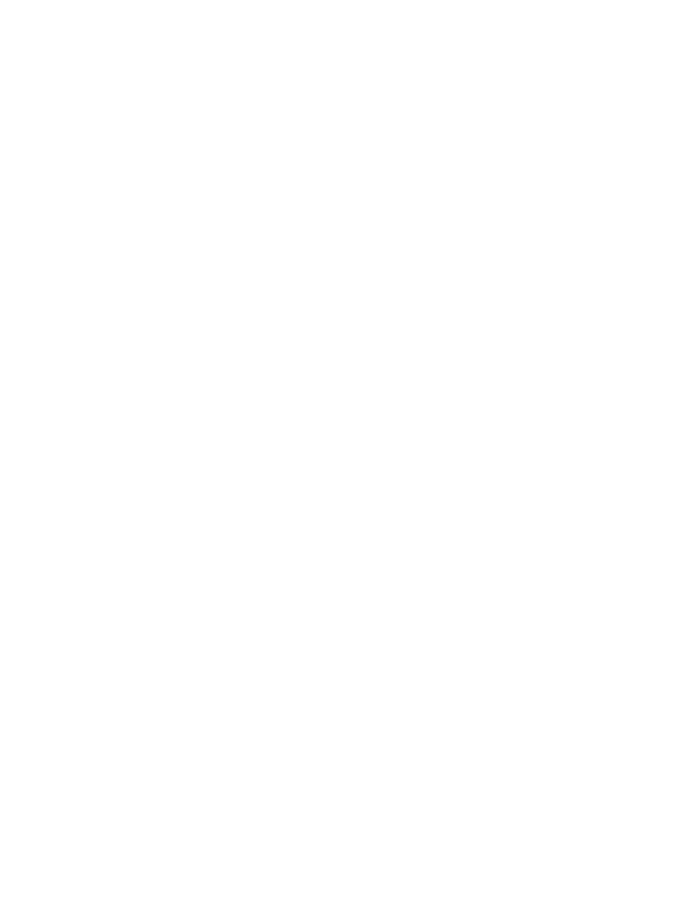
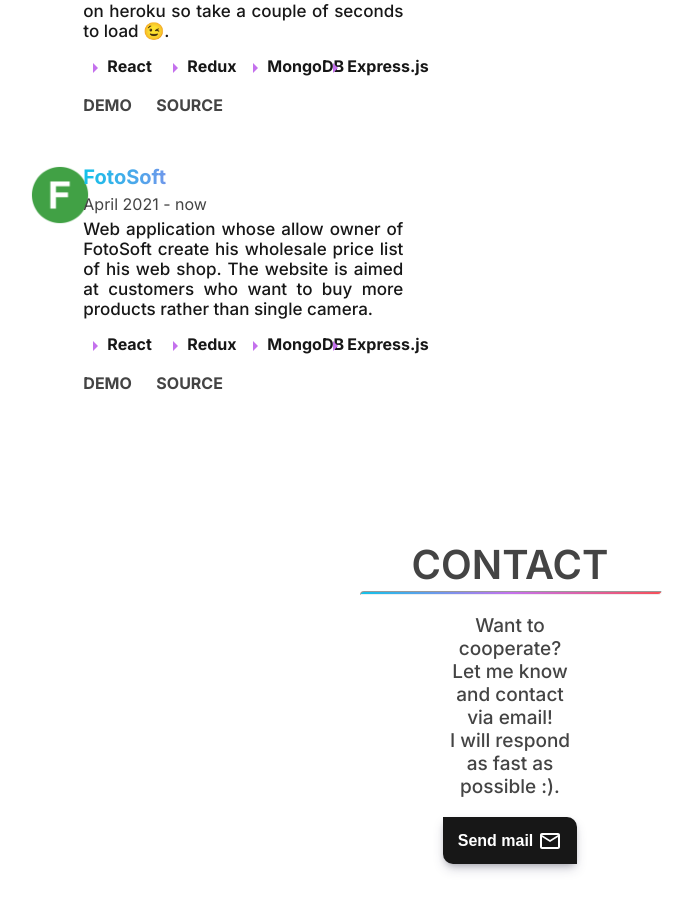
Before and after one commit to malrajmund/myPortfolio, a React (Create React App) app: page / in a window 1280 px wide. Shown: the part 1698-2608 px from the top of the page, without its empty margins (130-823 px from the left). Before the commit the page ends 1440 px from the top, so only its background shows below. Built offline with nearby package versions, Linux system fonts and the light colour scheme.

Commit message:
Finished responsive designe for mobile

```diff
--- a/src/App.js
+++ b/src/App.js
@@ -30,6 +30,8 @@ function App() {
         <Navbar />
         <Landing />
         <About />
+        <Portfolio />
+        <Contact />
       </ThemeProvider>
     </>
   );
--- a/src/components/About/About.js
+++ b/src/components/About/About.js
@@ -27,7 +27,8 @@ const useStyles = makeStyles((theme) => ({
     marginTop: "50px",
     color: theme.palette.tertiary.main,
     [theme.breakpoints.down("md")]: {
-      fontSize: "25px",
+      fontSize: "35px",
+      marginLeft: "5%",
     },
   },
   infoContainer: {
@@ -87,7 +88,7 @@ const About = () => {
       className={classes.titleGrid}
       wrap='nowrap'
     >
-      <Grid item xs={12} sm={12} md={12} lg={6} xl={4} className={classes.info}>
+      <Grid item xs={12} sm={12} md={12} lg={6} xl={6} className={classes.info}>
         <Grid
           container
           alignItems='center'
--- a/src/components/Contact/Contact.js
+++ b/src/components/Contact/Contact.js
@@ -9,6 +9,9 @@ const useStyles = makeStyles((theme) => ({
     width: "100%",
     height: "80vh",
     backgroundColor: theme.palette.primary.main,
+    [theme.breakpoints.down("md")]: {
+      marginTop: "100%",
+    },
   },
   title: {
     fontSize: "40px",
@@ -17,6 +20,10 @@ const useStyles = makeStyles((theme) => ({
     textAlign: "center",
     display: "flex",
     justifyContent: "center",
+    [theme.breakpoints.down("md")]: {
+      fontSize: "35px",
+      marginLeft: "5%",
+    },
   },
   underline: {
     background: theme.palette.gradient,
@@ -32,6 +39,10 @@ const useStyles = makeStyles((theme) => ({
     fontSize: "19px",
     marginLeft: "40%",
     marginRight: "40%",
+    [theme.breakpoints.down("md")]: {
+      marginLeft: "0%",
+      marginRight: "0%",
+    },
   },
 }));
 
--- a/src/components/Navbar/Navbar.js
+++ b/src/components/Navbar/Navbar.js
@@ -131,10 +131,17 @@ const useStyles = makeStyles((theme) => ({
       float: "right",
       minWidth: "50px",
       minHeight: "50px",
+      "&:hover": {
+        color: theme.palette.dark.main,
+        cursor: "pointer",
+      },
     },
   },
   menuContainer: {
-    //marginLeft: "50px",
+    display: "none",
+    [theme.breakpoints.down("md")]: {
+      display: "block",
+    },
   },
 }));
 
--- a/src/components/Portfolio/Portfolio.js
+++ b/src/components/Portfolio/Portfolio.js
@@ -10,6 +10,9 @@ const useStyles = makeStyles((theme) => ({
     width: "100%",
     height: "80vh",
     backgroundColor: theme.palette.primary.main,
+    [theme.breakpoints.down("md")]: {
+      marginTop: "200%",
+    },
   },
   bar: {
     width: "30%",
@@ -24,6 +27,10 @@ const useStyles = makeStyles((theme) => ({
     marginBottom: "50px",
     color: theme.palette.tertiary.main,
     float: "right",
+    [theme.breakpoints.down("md")]: {
+      fontSize: "30px",
+      float: "left",
+    },
   },
   infoContainer: {
     //paddingLeft: "25%",
@@ -38,6 +45,11 @@ const useStyles = makeStyles((theme) => ({
   },
   titleDiv: {
     float: "right",
+    [theme.breakpoints.down("md")]: {
+      float: "left",
+      marginLeft: "10%",
+      textAlign: "center",
+    },
   },
   projectContainer: {
     float: "right",
@@ -54,7 +66,7 @@ const Portfolio = () => {
       justifyContent='flex-start'
       className={classes.titleGrid}
     >
-      <Grid item xs={6} sm={6} md={6} lg={6} xl={8}>
+      <Grid item xs={12} sm={12} md={6} lg={6} xl={8}>
         <Grid
           container
           alignItems='center'
--- a/src/components/Portfolio/Projects/Project.js
+++ b/src/components/Portfolio/Projects/Project.js
@@ -8,6 +8,10 @@ const useStyles = makeStyles((theme) => ({
     marginTop: "20px",
     marginBottom: "50px",
     marginLeft: "25%",
+    [theme.breakpoints.down("md")]: {
+      marginLeft: "0%",
+      paddingLeft: "15px",
+    },
   },
   img: {
     borderRadius: "100%",
@@ -71,31 +75,49 @@ const Project = ({
       justifyContent='flex-start'
       className={classes.projectContainer}
     >
-      <Grid item md={12} lg={12} xl={12}>
+      <Grid item xs={12} sm={12} md={12} lg={12} xl={12}>
         <Grid
           container
           direction='row'
           alignItems='flex-start'
           justifyContent='flex-start'
         >
-          <Grid item md={1} lg={1} xl={1}>
+          <Grid item xs={1} sm={1} md={1} lg={1} xl={1}>
             <img src={image} alt={"foto"} className={classes.img}></img>
           </Grid>
-          <Grid item md={6} lg={6} xl={6}>
+          <Grid item xs={12} sm={12} md={6} lg={6} xl={6}>
             <Grid
               container
               direction='row'
               alignItems='flex-start'
               justifyContent='flex-start'
             >
-              <Grid item md={12} lg={12} xl={12} className={classes.title}>
+              <Grid
+                item
+                xs={12}
+                sm={12}
+                md={12}
+                lg={12}
+                xl={12}
+                className={classes.title}
+              >
                 {title}
               </Grid>
-              <Grid item md={12} lg={12} xl={12} className={classes.date}>
+              <Grid
+                item
+                xs={12}
+                sm={12}
+                md={12}
+                lg={12}
+                xl={12}
+                className={classes.date}
+              >
                 {years}
               </Grid>
               <Grid
                 item
+                xs={11}
+                sm={11}
                 md={12}
                 lg={12}
                 xl={12}
@@ -105,6 +127,8 @@ const Project = ({
               </Grid>
               <Grid
                 item
+                xs={12}
+                sm={12}
                 md={12}
                 lg={12}
                 xl={12}
@@ -120,6 +144,8 @@ const Project = ({
                     <Grid
                       key={index}
                       item
+                      xs={6}
+                      sm={6}
                       md={3}
                       lg={3}
                       xl={3}
@@ -131,7 +157,7 @@ const Project = ({
                   ))}
                 </Grid>
               </Grid>
-              <Grid item md={12} lg={12} xl={12}>
+              <Grid item xs={12} sm={12} md={12} lg={12} xl={12}>
                 <a href={demo} className={classes.ref}>
                   DEMO
                 </a>{" "}
```
